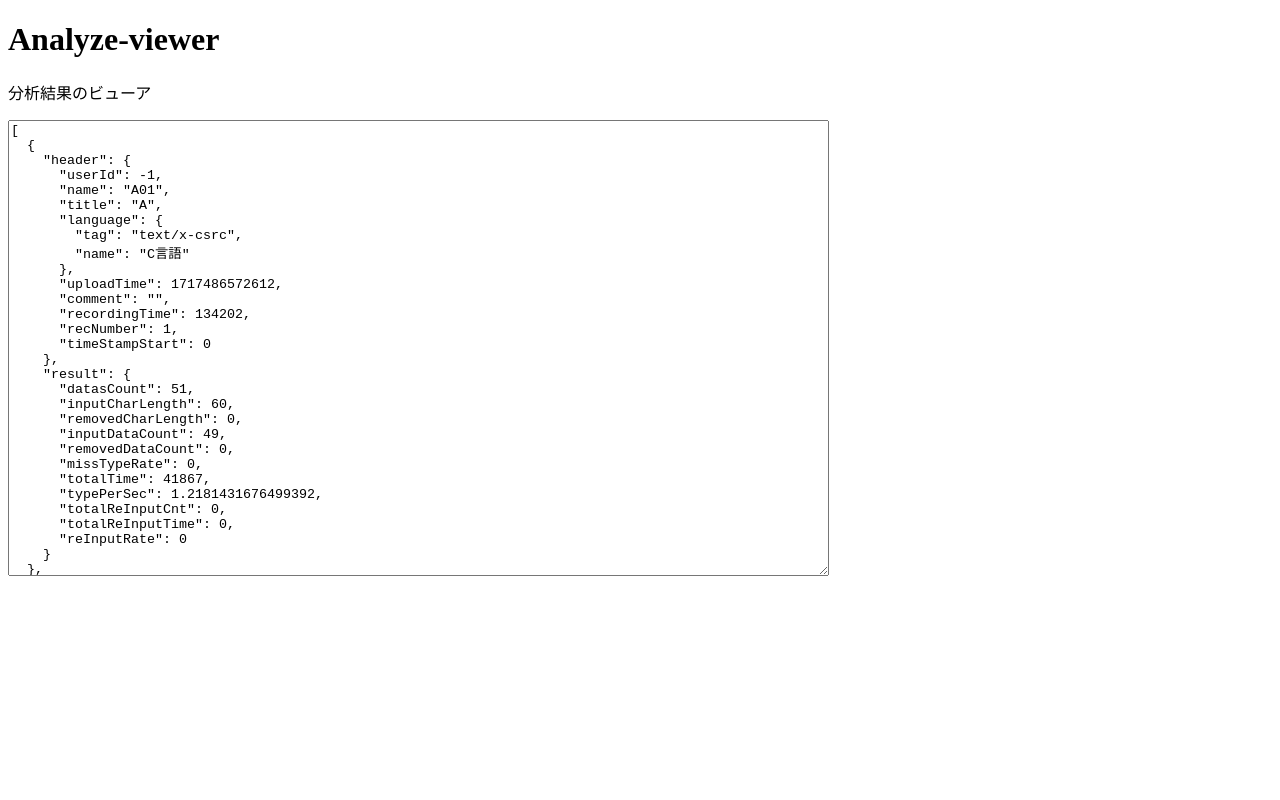
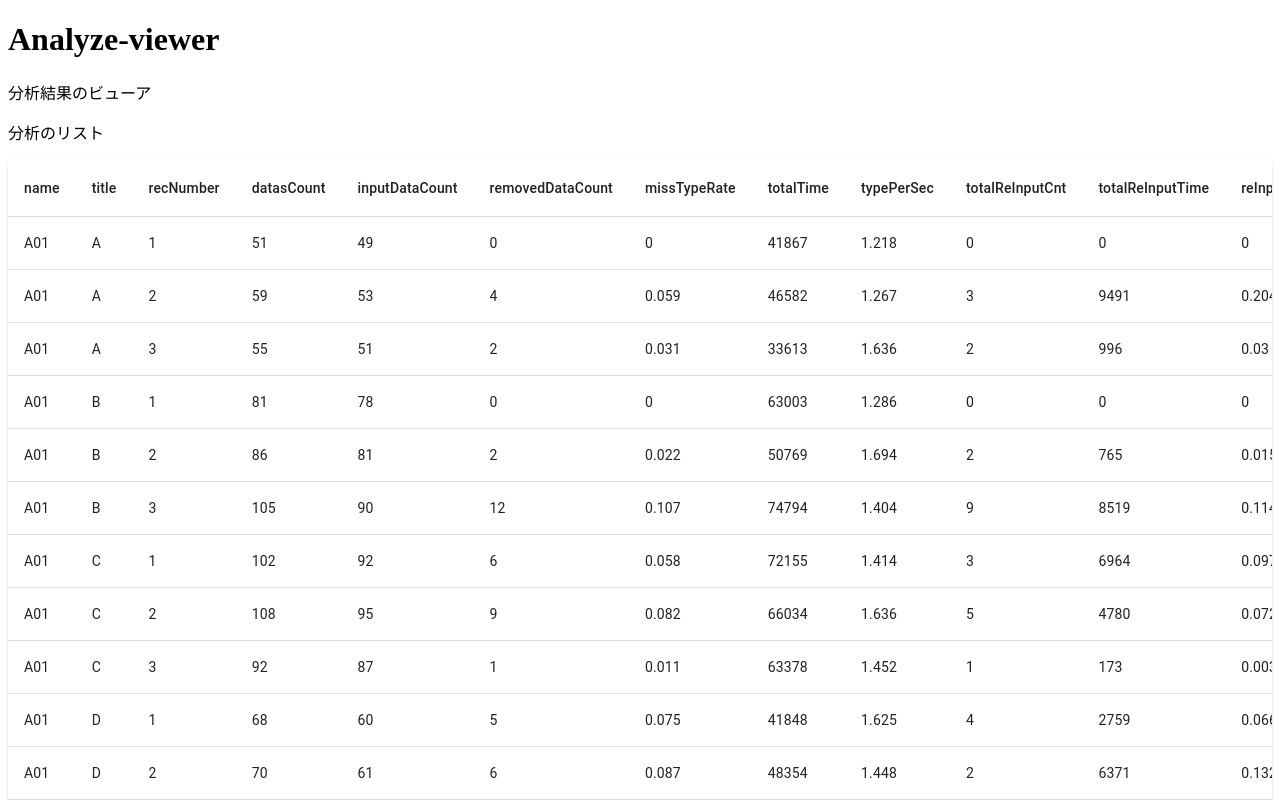
Before and after one commit to KHashimoto3/CS_Analyzer, a React (Vite) app in the folder analyze-viewer/: page / in a window 1280 px wide. Shown: the top 800 px of the page. Built offline with nearby package versions, Linux system fonts and the light colour scheme.

Commit message:
重要なデータを表で確認できるようにした。

```diff
--- a/analyze-viewer/package.json
+++ b/analyze-viewer/package.json
@@ -10,6 +10,9 @@
     "preview": "vite preview"
   },
   "dependencies": {
+    "@emotion/react": "^11.13.0",
+    "@emotion/styled": "^11.13.0",
+    "@mui/material": "^5.16.6",
     "react": "^18.3.1",
     "react-dom": "^18.3.1"
   },
--- a/analyze-viewer/src/App.tsx
+++ b/analyze-viewer/src/App.tsx
@@ -1,3 +1,12 @@
+import {
+  Paper,
+  Table,
+  TableBody,
+  TableCell,
+  TableContainer,
+  TableHead,
+  TableRow,
+} from "@mui/material";
 import data from "./result-merged.json";
 
 function App() {
@@ -5,12 +14,53 @@ function App() {
     <>
       <h1>Analyze-viewer</h1>
       <p>分析結果のビューア</p>
-      <textarea
-        rows={30}
-        cols={100}
-        value={JSON.stringify(data, null, 2)}
-        readOnly
-      ></textarea>
+      <p>分析のリスト</p>
+      <TableContainer component={Paper}>
+        <Table sx={{ minWidth: 650 }} aria-label="simple table">
+          <TableHead>
+            <TableRow>
+              <TableCell>name</TableCell>
+              <TableCell>title</TableCell>
+              <TableCell>recNumber</TableCell>
+              <TableCell>datasCount</TableCell>
+              <TableCell>inputDataCount</TableCell>
+              <TableCell>removedDataCount</TableCell>
+              <TableCell>missTypeRate</TableCell>
+              <TableCell>totalTime</TableCell>
+              <TableCell>typePerSec</TableCell>
+              <TableCell>totalReInputCnt</TableCell>
+              <TableCell>totalReInputTime</TableCell>
+              <TableCell>reInputRate</TableCell>
+            </TableRow>
+          </TableHead>
+          <TableBody>
+            {data.map((row: any) => (
+              <TableRow key={row.header.name}>
+                <TableCell component="th" scope="row">
+                  {row.header.name}
+                </TableCell>
+                <TableCell>{row.header.title}</TableCell>
+                <TableCell>{row.header.recNumber}</TableCell>
+                <TableCell>{row.result.datasCount}</TableCell>
+                <TableCell>{row.result.inputDataCount}</TableCell>
+                <TableCell>{row.result.removedDataCount}</TableCell>
+                <TableCell>
+                  {parseFloat(row.result.missTypeRate.toFixed(3))}
+                </TableCell>
+                <TableCell>{row.result.totalTime}</TableCell>
+                <TableCell>
+                  {parseFloat(row.result.typePerSec.toFixed(3))}
+                </TableCell>
+                <TableCell>{row.result.totalReInputCnt}</TableCell>
+                <TableCell>{row.result.totalReInputTime}</TableCell>
+                <TableCell>
+                  {parseFloat(row.result.reInputRate.toFixed(3))}
+                </TableCell>
+              </TableRow>
+            ))}
+          </TableBody>
+        </Table>
+      </TableContainer>
     </>
   );
 }
```
Also changed, not shown: 1 other file (tests, documents, lock files or other folders).
